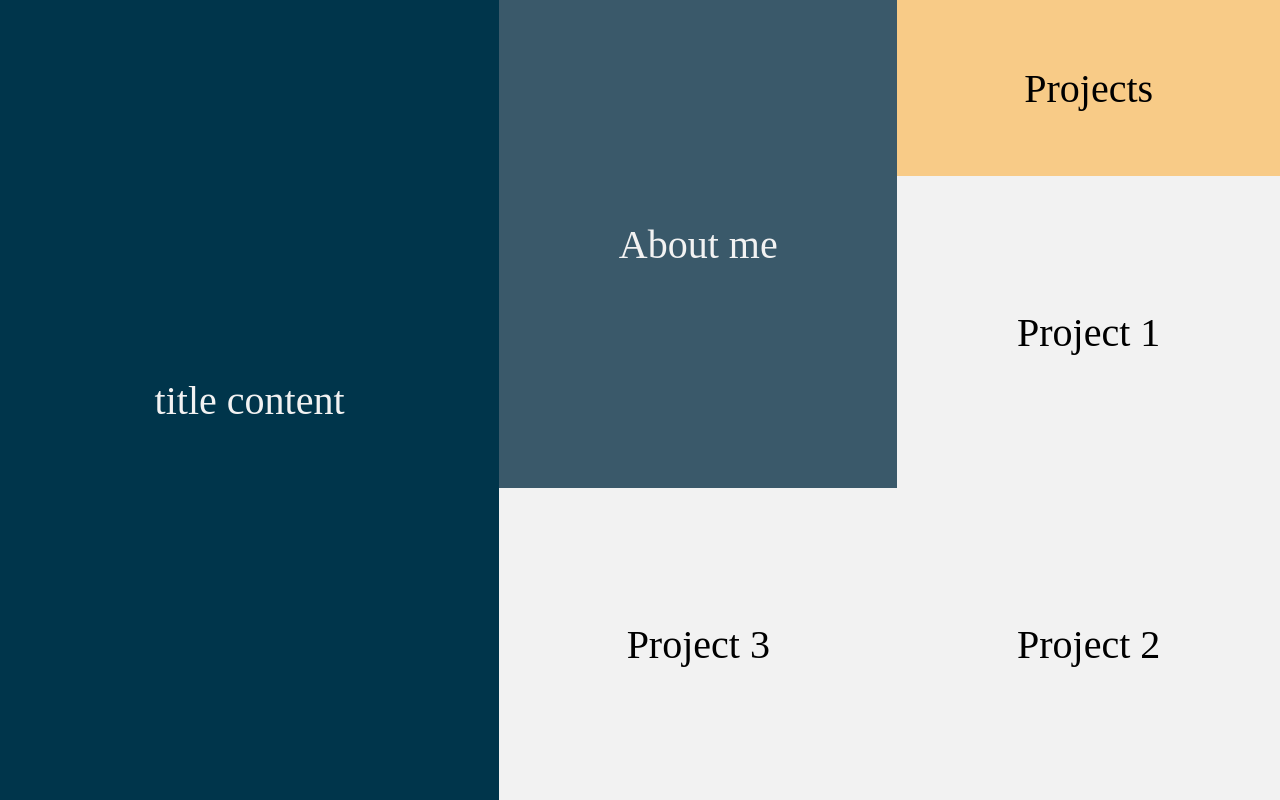
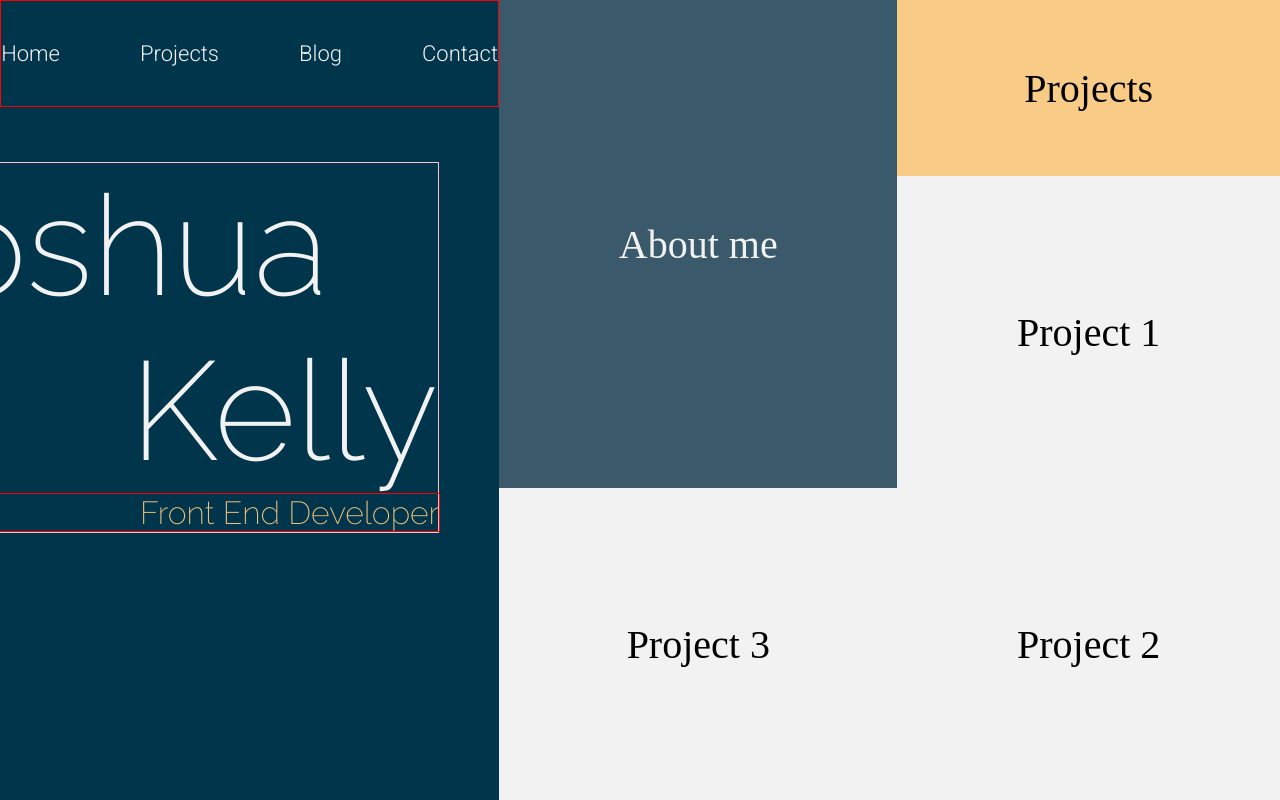
Before and after one commit to hewhodevs/portfolio-design, a plain HTML site: page index.html in a window 1280 px wide. Drawn offline with Linux system fonts and the light colour scheme.

Commit message:
navbar and name titles added.

```diff
--- a/index.css
+++ b/index.css
@@ -1,3 +1,7 @@
+/* Google Fonts */
+/* Roboto light 300 */
+/* Raleway extra light 200 */
+@import url('https://fonts.googleapis.com/css2?family=Raleway:wght@200&family=Roboto:wght@300&display=swap');
 
 body {
   box-sizing: border-box;
@@ -16,6 +20,71 @@ body > div {
   width: 39vw;
   background-color: #00354B;
   color: #F2F2F2;
+}
+
+#navbar {
+  overflow: hidden;
+  display: flex;
+  justify-content: center;
+  align-items: center;
+  background-color: #00354B;
+  border: none;
+  outline: none;
+  border: 1px solid red;
+}
+
+#navbar > a {
+  color: #f2f2f2;
+  font-family: 'Roboto', sans-serif;
+  font-size: 22px;
+  text-decoration: none;
+  padding: 40px
+}
+
+#title-container {
+  box-sizing: border-box;
+  height: 60vh;
+  width: 100%;
+  display: flex;
+  justify-content: flex-end;
+  align-items: center;
+}
+
+#title {
+  border: 1px solid pink;
+  margin-right: 60px;
+}
+
+h1 {
+  font-family: 'Raleway', sans-serif;
+  font-weight: 200;
+  font-size: 140px;
+  color: #F2F2F2;
+  margin: 0;
+  padding: 0;
+}
+
+h2 {
+  padding: 0;
+  margin: 0;
+}
+
+#firstname {
+  margin-right: 110px;
+}
+
+#surname {
+  text-align: right;
+}
+
+#role {
+  font-family: 'Raleway', sans-serif;
+  font-weight: 200;
+  font-size: 32px;
+  text-align: right;
+  width: 100%;
+  color: #EFC07B;
+  border: 1px solid red;
 }
 
 #about-me-container, #projects-container {
@@ -87,6 +156,30 @@ body > div {
     width: 100vw;
   }
 
+  #navbar {
+    position: fixed;
+    top: 0;
+    width: 100%;
+  }
+
+  #navbar > a {
+    font-size: 18px;
+    padding: 20px;
+  }
+
+  #title-container {
+    margin-top: 80px;
+    padding-right: 10px;
+  }
+
+  #title {
+    margin-right: 10px;
+  }
+
+  h1 {
+    font-size: 90px;
+  }
+
   /* place this column at the end or the order, then reverse its
   content order to create a continuous view of the projects in the
   mobile version */
--- a/index.html
+++ b/index.html
@@ -1,11 +1,23 @@
 <html>
   <head>
-    <link rel="stylesheet" type="text/css" href="index.css">
+    <link rel="stylesheet" type="text/css" href="index.css" />
     <title>Joshua Kelly</title>
   </head>
   <body>
-    <div id="main-container" class="center-content border-box">
-      <p>title content</p>
+    <div id="main-container" class="border-box">
+      <div id="navbar">
+        <a href="#home">Home</a>
+        <a href="#projects">Projects</a>
+        <a href="#blog">Blog</a>
+        <a href="#contact">Contact</a>
+      </div>
+      <div id="title-container">
+        <div id="title">
+          <h1 id="firstname">Joshua</h1>
+          <h1 id="surname">Kelly</h1>
+          <h2 id="role">Front End Developer</h2>
+        </div>
+      </div>
     </div>
     <div id="about-me-container" class="border-box">
       <div id="about-me" class="border-box center-content">
```
